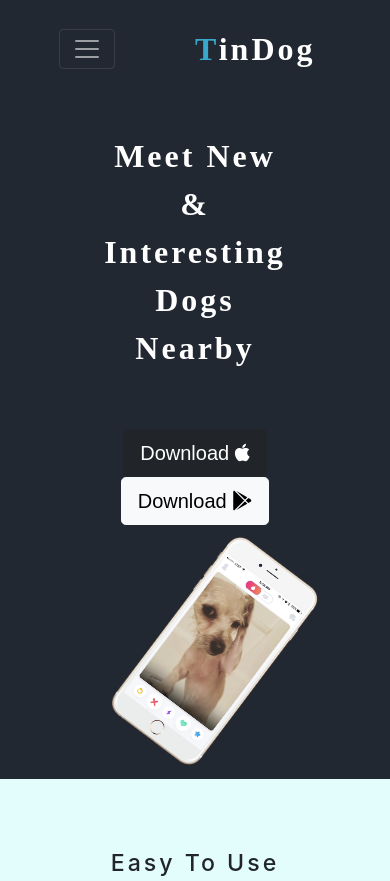
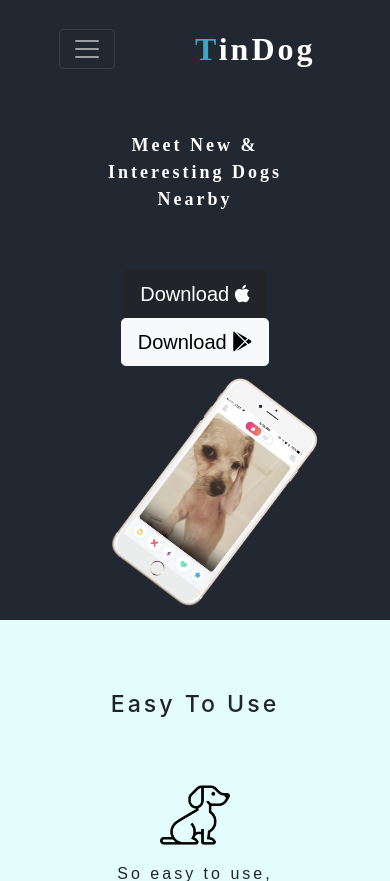
Before and after one commit to Moshe-jpg/TinDog-Start-master-1-, a PHP site: page / in a window 390 px wide. Shown: the top 881 px of the page. Run offline with PHP 8.4, Linux system fonts and the light colour scheme; some libraries are stand-ins or nearby versions.

Commit message:
changed title header to lg

```diff
--- a/css/styles.css
+++ b/css/styles.css
@@ -54,7 +54,7 @@
 
 @media (max-width: 770px) {
   .title-header {
-    font-size: xx-large;
+    font-size: large;
   }
 }
 
```
